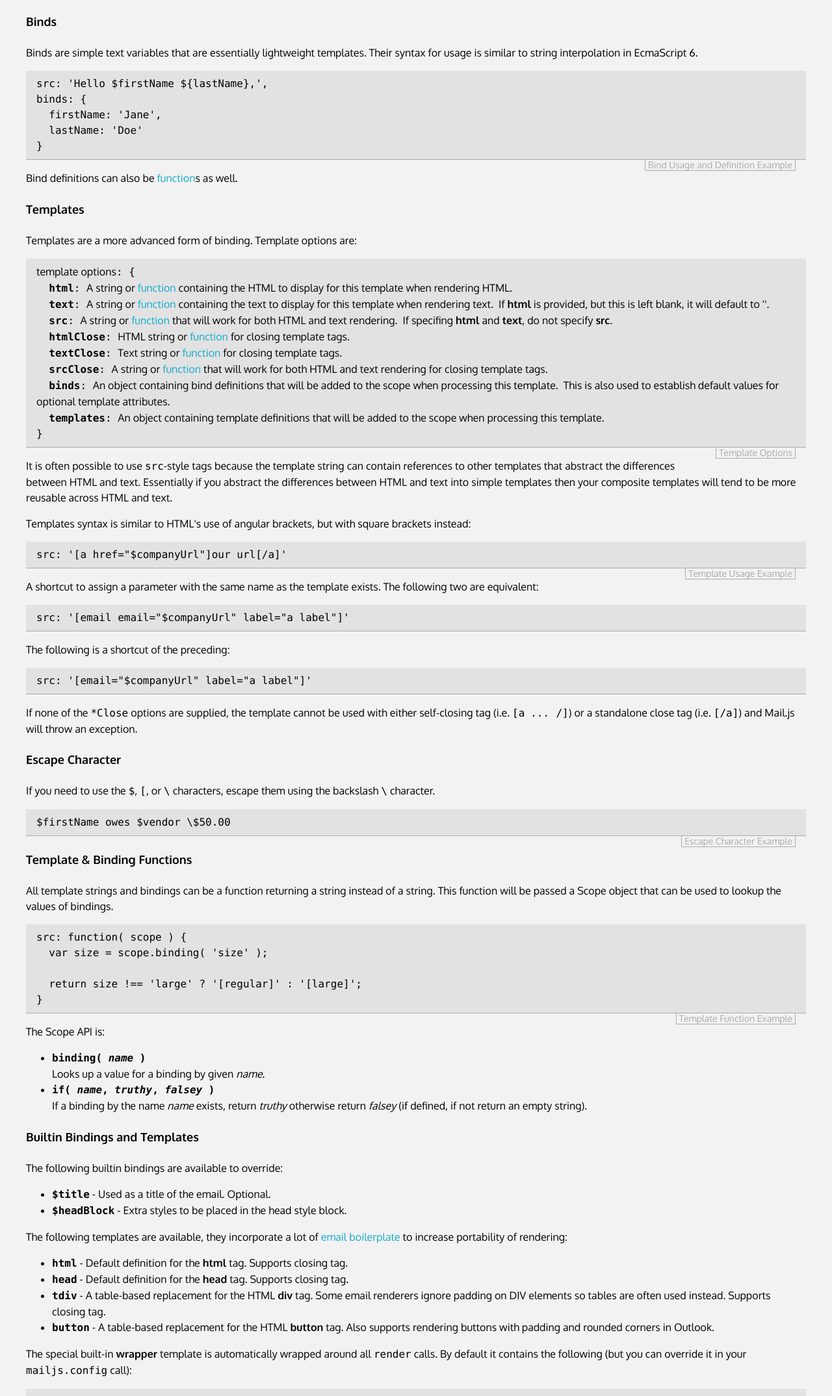
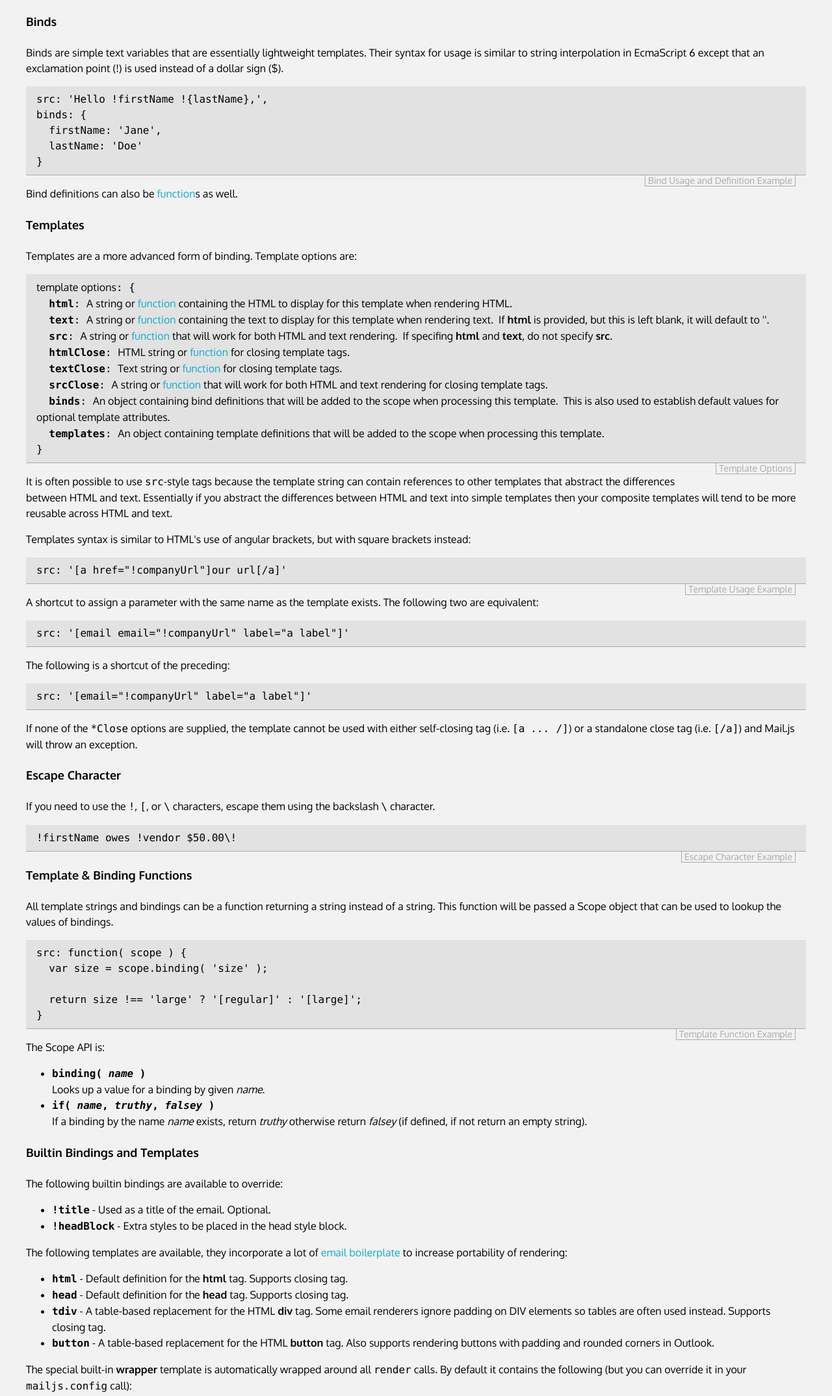
Before and after one commit to dimensia/mailjs, a plain HTML site: page index.html in a window 1280 px wide. Shown: the part 1625-3774 px from the top of the page at 65% size. Drawn offline with Linux system fonts and the light colour scheme.

Commit message:
document 0.1.8

```diff
--- a/index.html
+++ b/index.html
@@ -113,9 +113,9 @@
 
     <p>
      Binds are simple text variables that are essentially lightweight templates.  Their syntax for usage is similar to string interpolation in
-     EcmaScript 6.
+     EcmaScript 6 except that an exclamation point (!) is used instead of a dollar sign ($).
     </p>
-    <pre class="code">src: 'Hello $firstName ${lastName},',
+    <pre class="code">src: 'Hello !firstName !{lastName},',
 binds: {
   firstName: 'Jane',
   lastName: 'Doe'
@@ -149,17 +149,17 @@ binds: {
     <p>
      Templates syntax is similar to HTML's use of angular brackets, but with square brackets instead:
     </p>
-    <pre class="code">src: '[a href="$companyUrl"]our url[/a]'</pre>
+    <pre class="code">src: '[a href="!companyUrl"]our url[/a]'</pre>
     <div class="example">Template Usage Example</div>
 
     <p>
      A shortcut to assign a parameter with the same name as the template exists.  The following two are equivalent:
     </p>
-    <pre class="code">src: '[email email="$companyUrl" label="a label"]'</pre>
+    <pre class="code">src: '[email email="!companyUrl" label="a label"]'</pre>
 
     <p>The following is a shortcut of the preceding:</p>
 
-    <pre class="code">src: '[email="$companyUrl" label="a label"]'</pre>
+    <pre class="code">src: '[email="!companyUrl" label="a label"]'</pre>
 
     <p>
      If none of the <span class="code">*Close</span> options are supplied, the template cannot be used with either self-closing tag (i.e. <span class="code">[a <i>...</i> /]</span>)
@@ -168,8 +168,8 @@ binds: {
 
     <h4>Escape Character</h4>
 
-    <p>If you need to use the <span class="code">$</span>, <span class="code">[</span>, or <span class="code">\</span> characters, escape them using the backslash <span class="code">\</span> character.
-    <pre class="code">$firstName owes $vendor \$50.00</pre>
+    <p>If you need to use the <span class="code">!</span>, <span class="code">[</span>, or <span class="code">\</span> characters, escape them using the backslash <span class="code">\</span> character.
+    <pre class="code">!firstName owes !vendor $50.00\!</pre>
     <div class="example">Escape Character Example</div>
 
     <h4 id="functionTemplates">Template &amp; Binding Functions</h4>
@@ -201,8 +201,8 @@ binds: {
 
     <p>The following builtin bindings are available to override:</p>
     <ul>
-     <li><span class="code"><b>$title</b></span> - Used as a title of the email.  Optional.
-     <li><span class="code"><b>$headBlock</b></span> - Extra styles to be placed in the head style block.
+     <li><span class="code"><b>!title</b></span> - Used as a title of the email.  Optional.
+     <li><span class="code"><b>!headBlock</b></span> - Extra styles to be placed in the head style block.
     </ul>
 
     <p>The following templates are available, they incorporate a lot of <a href="#emailBoilerplate">email boilerplate</a> to increase portability of rendering:<p>
@@ -290,8 +290,8 @@ binds: {
         'Copyright 2014'
     },
     email: {
-      html: '&lt;a class="email" href="mailto:$email"&gt;$email</a>',
-      text: '$email'
+      html: '&lt;a class="email" href="mailto:!email"&gt;!email</a>',
+      text: '!email'
     }
   }
 });</pre>
@@ -300,9 +300,9 @@ binds: {
     <p>A simple <span class="code">render</span> example:</p>
 
 <pre class="code">mailjs.render({
-  src: 'Thank you for your order.  Contact us at [email=$companyEmail] if you have any problems.',
+  src: 'Thank you for your order.  Contact us at [email=!companyEmail] if you have any problems.',
   binds: {
-    title: '$company -- Order Complete'
+    title: '!company -- Order Complete'
   },
   html: true,
   css: '.email { color: blue; }`
```
